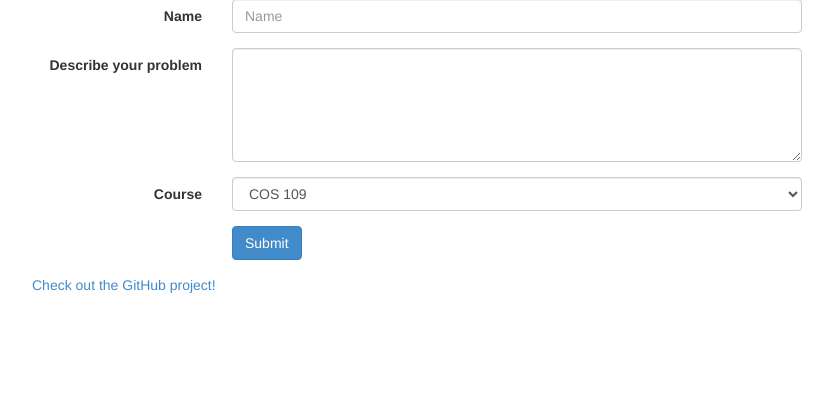
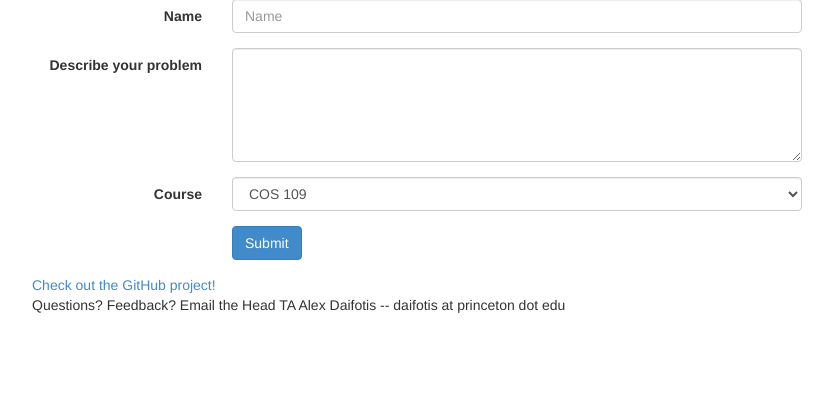
Before and after one commit to PrincetonCS-UCA/LabQueue, a Python web app: template templates/HelpQueue.html in a window 1280 px wide. Shown: the part 191-590 px from the top of the page, without its empty margins (23-856 px from the left). Run offline with Jinja, Linux system fonts and the light colour scheme; the template is opened without the code that fills it, so the values that code supplies are empty.

Commit message:
Add minor notification for feedback

```diff
--- a/templates/HelpQueue.html
+++ b/templates/HelpQueue.html
@@ -101,7 +101,8 @@
         </form>
     </div>
     <div class="row">
-        <a href="http://www.github.com/adaifotis/LabTAs">Check out the GitHub project!</a>
+        <a href="http://www.github.com/adaifotis/LabTAs">Check out the GitHub project!</a> <br>
+        Questions? Feedback? Email the Head TA Alex Daifotis -- daifotis at princeton dot edu
     </div>
 </div>
 </body>
```
